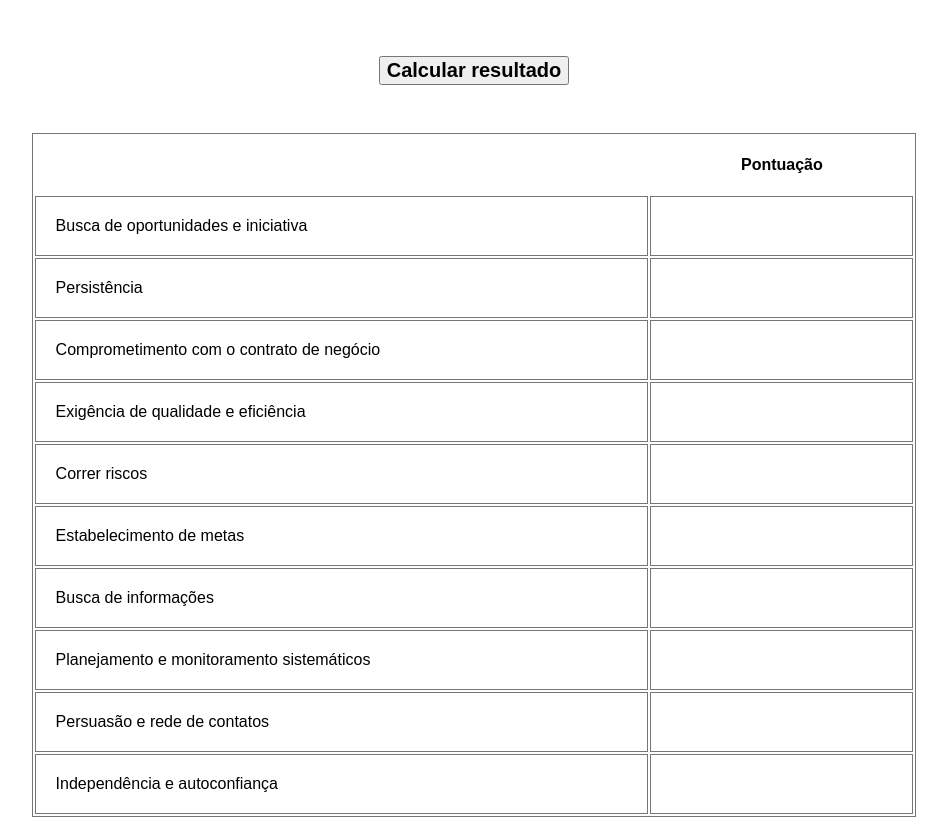
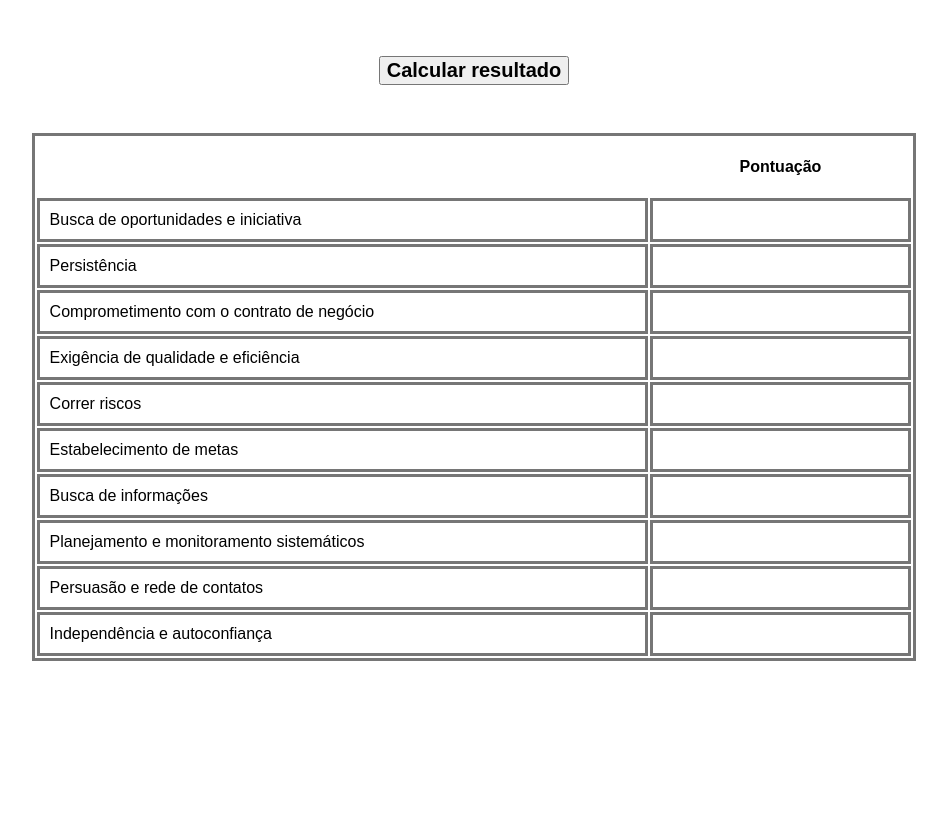
Before and after one commit to Tashima42/empreendedorismo-utfpr, a plain HTML site: page index.html in a window 1280 px wide. Shown: the part 9465-10290 px from the top of the page, without its empty margins (166-1113 px from the left). After the commit the page ends 10134 px from the top, so only its background shows below. Drawn offline with Linux system fonts and the light colour scheme.

Commit message:
alteração tamanho da tabela

```diff
--- a/style.css
+++ b/style.css
@@ -42,7 +42,7 @@ button{
     text-align: center;
 }
 table, td {
-    border: 1px solid #767676;
+    border: 3px solid #767676;
     width: 70%;
 
   }
@@ -51,5 +51,5 @@ th {
     font-weight: bolda;
 }
 td {
-    padding: 20px;
+    padding: 10px;
 }
```
